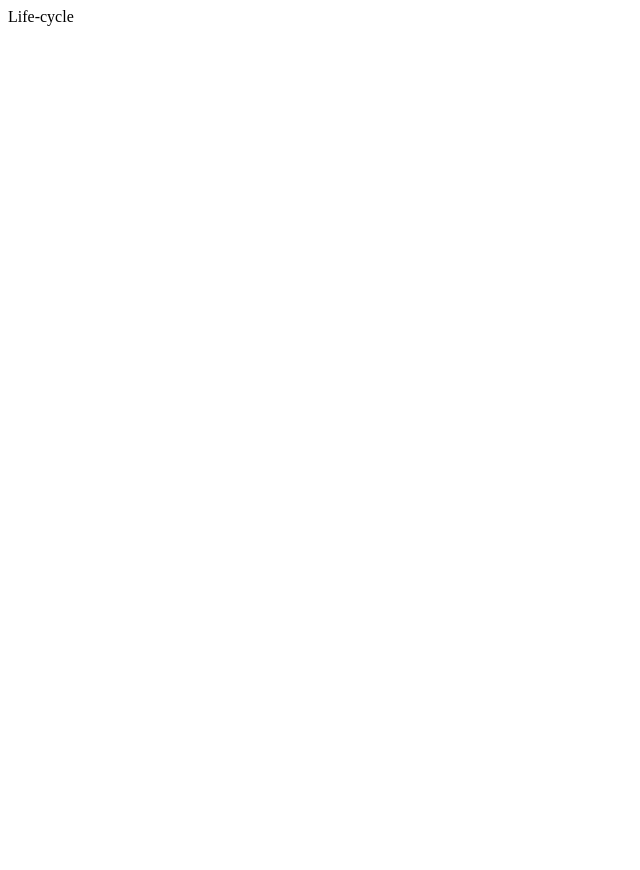
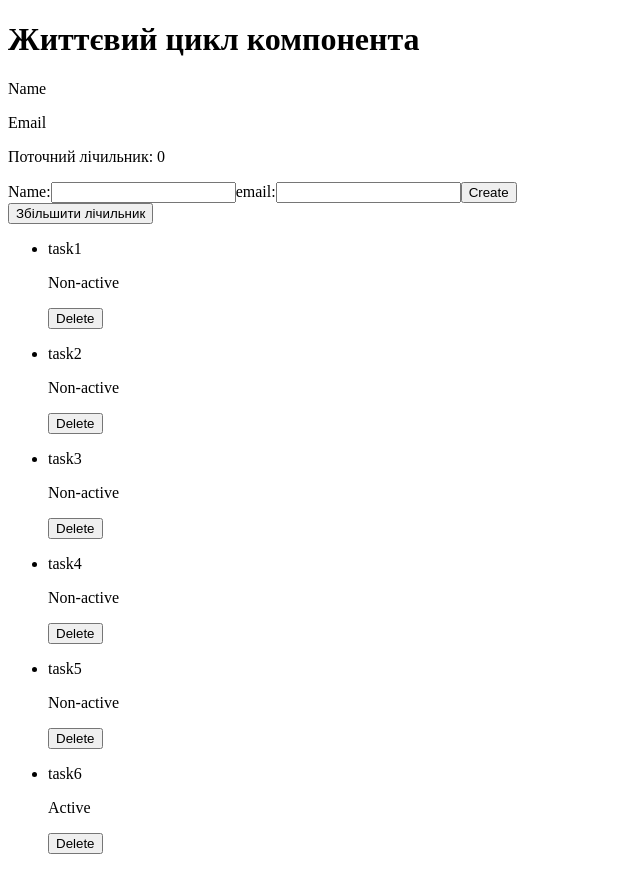
Before and after one commit to Ivan-Malakhovskyi/triple_individual, a React (Vite) app: page / in a window 1280 px wide. Shown: the whole page, without its empty margins (0-640 px from the left). Before the commit the page ends 800 px from the top, so only its background shows below. Built offline with nearby package versions, Linux system fonts and the light colour scheme.

Commit message:
add entire lesson

```diff
--- a/src/App.jsx
+++ b/src/App.jsx
@@ -1,7 +1,136 @@
 import React, { Component } from "react";
 
+const initItems = [
+  { id: crypto.randomUUID(), text: "task1", completed: false },
+  { id: crypto.randomUUID(), text: "task2", completed: false },
+  { id: crypto.randomUUID(), text: "task3", completed: false },
+  { id: crypto.randomUUID(), text: "task4", completed: false },
+  { id: crypto.randomUUID(), text: "task5", completed: false },
+  { id: crypto.randomUUID(), text: "task6", completed: true },
+];
+
 export class App extends Component {
+  constructor(props) {
+    super(props);
+
+    const data = localStorage.getItem("user-data");
+    console.log("🚀 ~ App ~ constructor ~ data:", data);
+
+    this.state = {
+      userData: data
+        ? JSON.parse(data)
+        : {
+            name: "",
+            email: "",
+          },
+      count: 0,
+      items: initItems,
+    };
+  }
+
+  // state = {
+  //   userData: {
+  //     name: "",
+  //     email: "",
+  //   },
+  //   count: 0,
+  //   items: initItems,
+  // };
+
+  componentDidMount() {
+    // const data = localStorage.getItem("user-data");
+
+    // if (data !== null) {
+    //   this.setState({ userData: JSON.parse(data) });
+    // }
+
+    console.log("COMPONENT WAS RENDER");
+  }
+
+  componentDidUpdate(prevProps, prevState) {
+    console.log(prevState.userData === this.state.userData);
+
+    if (prevState.userData !== this.state.userData) {
+      console.log("OLD STATE", prevState);
+      console.log("CURRENT", this.state.userData);
+      localStorage.setItem("user-data", JSON.stringify(this.state.userData));
+    }
+  }
+
+  componentWillUnmount() {
+    console.log("COMPONENT WAS DELETED");
+  }
+
+  incrementCount = () => {
+    this.setState(prev => ({ count: prev.count + 1 }));
+  };
+
+  handleSubmit = e => {
+    e.preventDefault();
+    const form = e.currentTarget;
+
+    const name = form.elements.name.value;
+    const email = form.elements.email.value;
+
+    this.setState({
+      userData: {
+        name,
+        email,
+      },
+    });
+
+    e.target.reset();
+  };
+
+  handleDelete = id => {
+    this.setState(prev => ({
+      items: prev.items.filter(item => item.id !== id),
+    }));
+  };
+
   render() {
-    return <section>Life-cycle</section>;
+    const { items, userData } = this.state;
+
+    return (
+      <div>
+        <h1>Життєвий цикл компонента</h1>
+
+        <p>Name {userData.name}</p>
+        <p>Email {userData.email}</p>
+
+        <p>Поточний лічильник: {this.state.count}</p>
+
+        <div>
+          <form onSubmit={this.handleSubmit}>
+            <label>
+              Name:
+              <input name="name" type="text" />
+            </label>
+            <label>
+              email:
+              <input name="email" type="email" />
+            </label>
+
+            <button type="submit">Create</button>
+          </form>
+        </div>
+
+        <button onClick={this.incrementCount}>Збільшити лічильник</button>
+
+        <br />
+
+        <ul>
+          {items.map(({ id, text, completed }) => (
+            <li key={id}>
+              <p>{text}</p>
+              <p>{completed ? "Active" : "Non-active"}</p>
+              <button type="button" onClick={() => this.handleDelete(id)}>
+                Delete
+              </button>
+            </li>
+          ))}
+        </ul>
+      </div>
+    );
   }
 }
```
Also changed, not shown: src/components/Form.jsx (added).
